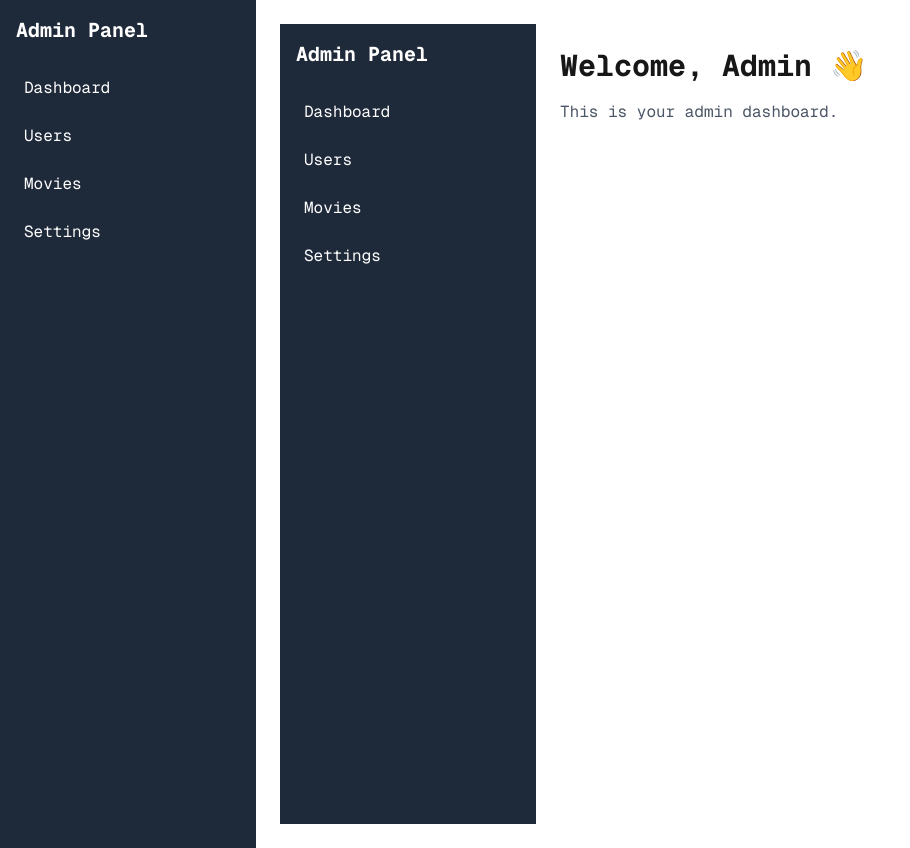
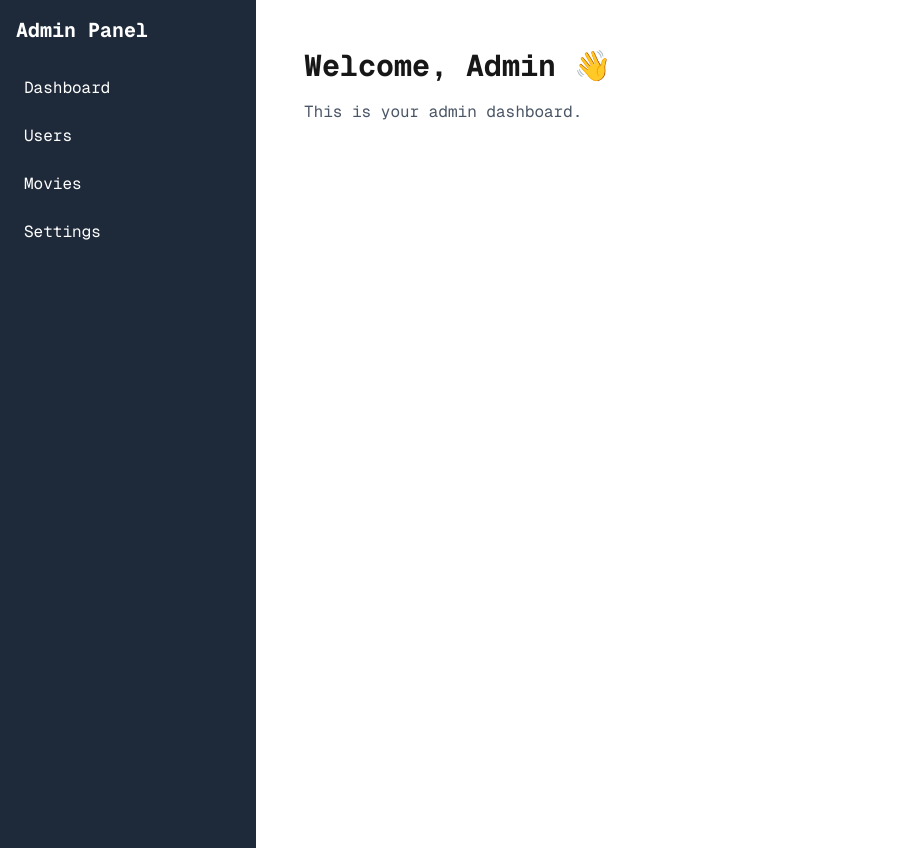
Before and after one commit to ISeeYou-Fortune-Telling-App/ISU-FrontEnd-Web, a Next.js app: page /admin in a window 1280 px wide. Shown: the whole page, without its empty margins (0-910 px from the left). Built offline with nearby package versions, Linux system fonts and the light colour scheme.

Commit message:
feat: basic layout: main content & admin panel

```diff
--- a/src/app/admin/page.tsx
+++ b/src/app/admin/page.tsx
@@ -2,25 +2,6 @@
 export default function AdminDashboard() {
   return (
     <div className="min-h-screen flex">
-      {/* Sidebar */}
-      <aside className="w-64 bg-gray-800 text-white p-4">
-        <h2 className="text-xl font-bold mb-6">Admin Panel</h2>
-        <nav className="space-y-2">
-          <a href="#" className="block p-2 rounded hover:bg-gray-700">
-            Dashboard
-          </a>
-          <a href="#" className="block p-2 rounded hover:bg-gray-700">
-            Users
-          </a>
-          <a href="#" className="block p-2 rounded hover:bg-gray-700">
-            Movies
-          </a>
-          <a href="#" className="block p-2 rounded hover:bg-gray-700">
-            Settings
-          </a>
-        </nav>
-      </aside>
-
       {/* Main content */}
       <main className="flex-1 p-6">
         <h1 className="text-3xl font-bold">Welcome, Admin 👋</h1>
```
